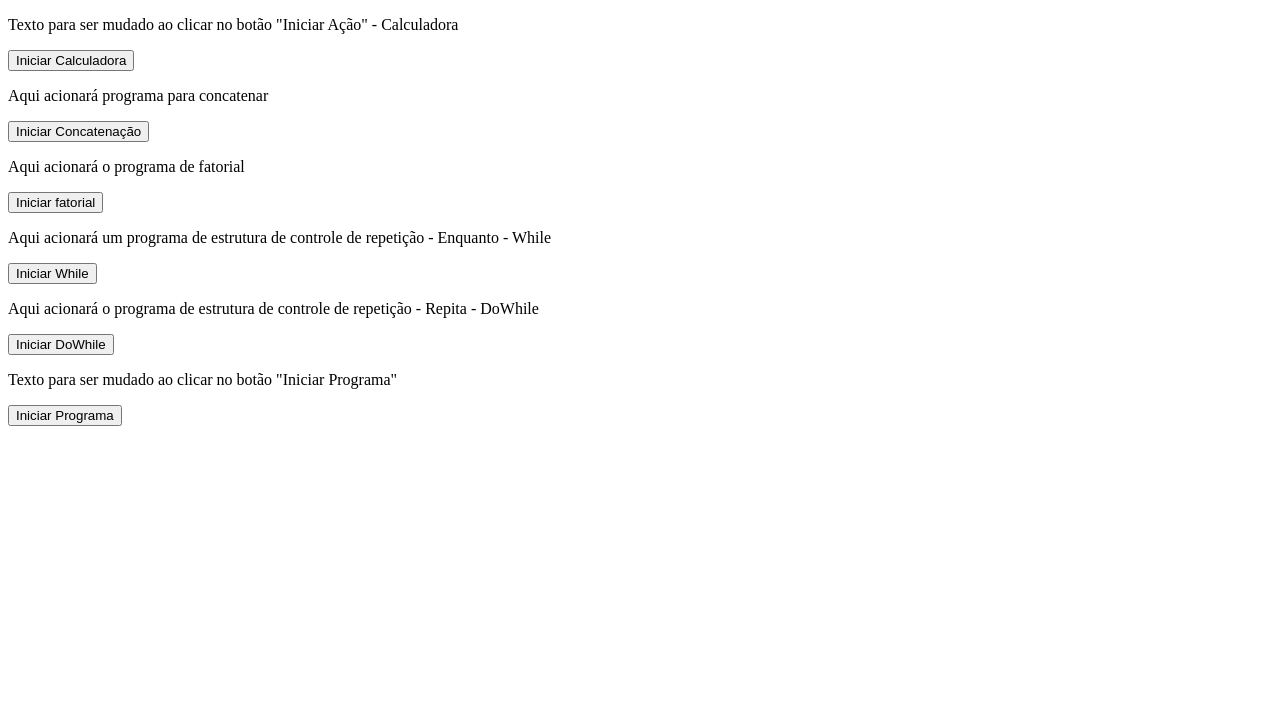
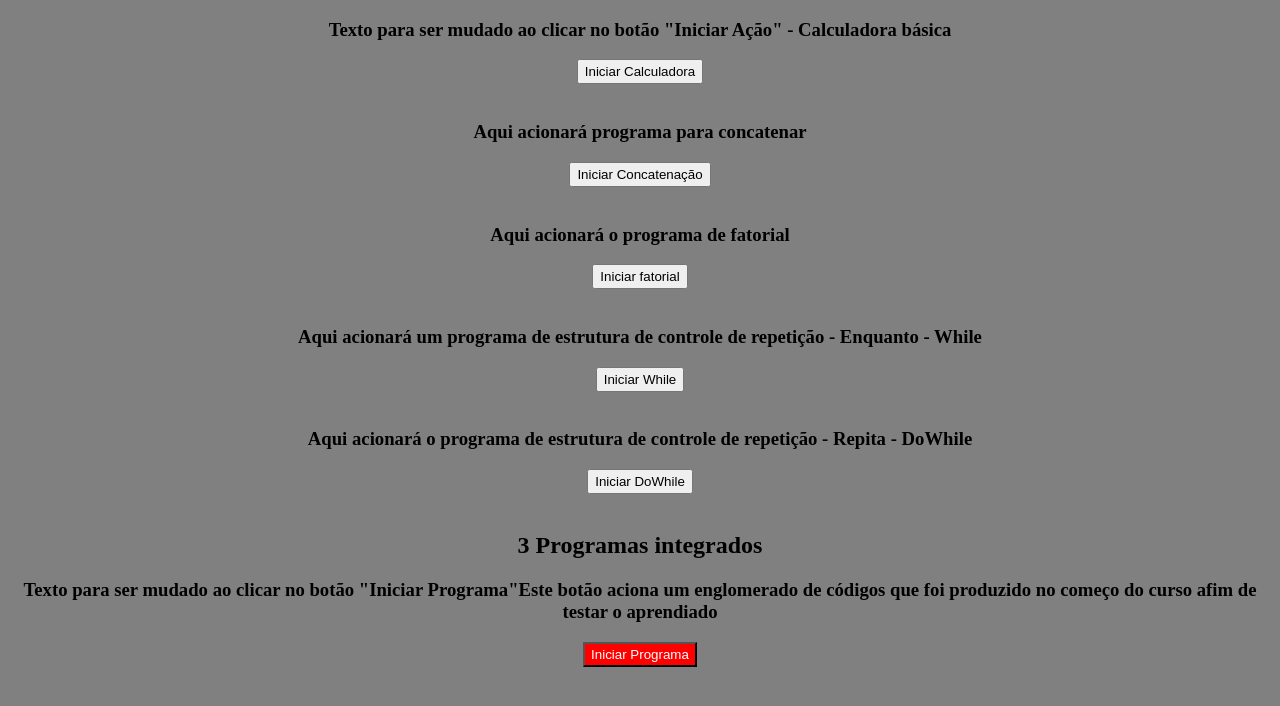
Before and after one commit to tankrony/curso-algoritmo-logica, a plain HTML site: page udemy_al_projeto_curso_js/index.html in a window 1280 px wide. Drawn offline with Linux system fonts and the light colour scheme.

Commit message:
Adição de cabeçalho nos códigos

```diff
--- a/udemy_al_projeto_curso_js/index.html
+++ b/udemy_al_projeto_curso_js/index.html
@@ -1,47 +1,60 @@
 <!DOCTYPE html>
 <html>
-
 <head>
     <title>Página de testes Capitol</title>
     <!--
+        Primeiro teste do js, alterando no HEAD do HTML
         <script src="primeiro.js"></script>
         <script src="input-output.js"></script>
     -->
     <meta charset="UTF-8">
     <meta name="author" content="Ronaldo Capitol">
     <meta name="viewport" content="width=device-width, initial-scale=1.0">
-
+    <style type="text/css">
+    body {
+        text-align: center;
+        background-color: grey;
+    }
+    button{
+        height: 25px;
+    }
+    </style>
 </head>
-
 <body>
     <!-- Aqui aciona estrutura de calculadora -->
-    <p id="paragrafo">Texto para ser mudado ao clicar no botão "Iniciar Ação" - Calculadora</p>
+    <h3 id="paragrafo">Texto para ser mudado ao clicar no botão "Iniciar Ação" - Calculadora básica</h3>
     <button onclick="acaoBotao()">Iniciar Calculadora</button>
     <script src="estrutura-se-senao.js"></script>
-
+    <br/>
+    <br/>
     <!-- Programa para concatenar o Nome e a idade -->
-    <p id="concatenar"> Aqui acionará programa para concatenar</p>
+    <h3 id="concatenar"> Aqui acionará programa para concatenar</h3>
     <button onclick="concat()">Iniciar Concatenação</button>
     <script src="concatenacao.js"></script>
-
+    <br/>
+    <br/>
     <!-- Programa de fatorial -->
-    <p id="fatorial"> Aqui acionará o programa de fatorial</p>
+    <h3 id="fatorial"> Aqui acionará o programa de fatorial</h3>
     <button onclick="fatorial()">Iniciar fatorial</button>
     <script src="fatorial.js"></script>
-
+    <br/>
+    <br/>
     <!-- Programa enquanto -->
-    <p id="enquanto">Aqui acionará um programa de estrutura de controle de repetição - Enquanto - While</p>
+    <h3 id="enquanto">Aqui acionará um programa de estrutura de controle de repetição - Enquanto - While</h3>
     <button onclick="enquanto()">Iniciar While</button>
     <script src="enquanto.js"></script>
-
+    <br/>
+    <br/>
     <!-- Programa para laço de repetição -->
-    <p id="repita">Aqui acionará o programa de estrutura de controle de repetição - Repita - DoWhile</p>
+    <h3 id="repita">Aqui acionará o programa de estrutura de controle de repetição - Repita - DoWhile</h3>
     <button onclick="repita()">Iniciar DoWhile</button>
     <script src="repita.js"></script>
-
+    <br/>
+    <br/>
     <!-- Programa com 3 tipos de execução -->
-    <p id="program">Texto para ser mudado ao clicar no botão "Iniciar Programa"</p>
-    <button onclick="myProgram()">Iniciar Programa</button>
+    <h2>3 Programas integrados</h2>
+    <h3 id="program">Texto para ser mudado ao clicar no botão "Iniciar Programa"Este botão aciona um englomerado de códigos que foi produzido no começo do curso afim de testar o aprendiado</h3>
+    <button style="color: white;background-color: red;" onclick="myProgram()">Iniciar Programa</button>
     <script src="my-program.js"></script>
 </body>
 
```
Also changed, not shown: udemy_al_projeto_curso_js/concatenacao.js (+8 -0 lines), udemy_al_projeto_curso_js/enquanto.js (+8 -0 lines), udemy_al_projeto_curso_js/estrutura-se-senao.js (+8 -0 lines), udemy_al_projeto_curso_js/fatorial.js (+7 -0 lines), udemy_al_projeto_curso_js/my-program.js (+8 -0 lines), udemy_al_projeto_curso_js/primeiro.js (+7 -0 lines), udemy_al_projeto_curso_js/repita.js (+7 -0 lines), 1 other file.
